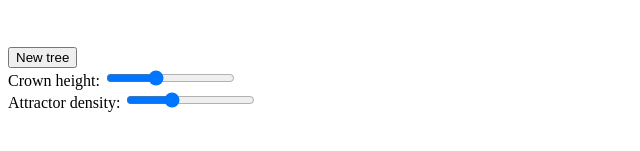
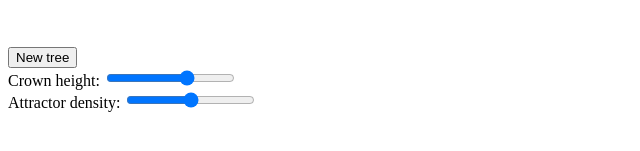
Before and after one commit to Beyamor/tree-space-colonization, a plain HTML site: page index.html in a window 1280 px wide. Shown: the part 365-516 px from the top of the page, 0-640 px from the left. Drawn offline with Linux system fonts and the light colour scheme; no server answers.

Commit message:
Better presentation, better default values

```diff
--- a/index.html
+++ b/index.html
@@ -10,7 +10,7 @@
 			<p>Hey, dork, get a browser that supports canvas.</p>
 		</canvas>
 		<div><button id="generate-button" type="button">New tree</button></div>
-		<div>Crown height: <input id="crown-height" type="range" min="0" max="400" step="10" value="150"/></div>
-		<div>Attractor density: <input id="attractor-density" type="range" min="0" max="0.03" step="0.0005" value="0.01"/></div>
+		<div>Crown height: <input id="crown-height" type="range" min="0" max="400" step="10" value="260"/></div>
+		<div>Attractor density: <input id="attractor-density" type="range" min="0" max="0.03" step="0.0005" value="0.015"/></div>
 	</body>
 </html>
```
Also changed, not shown: 1 other file.
